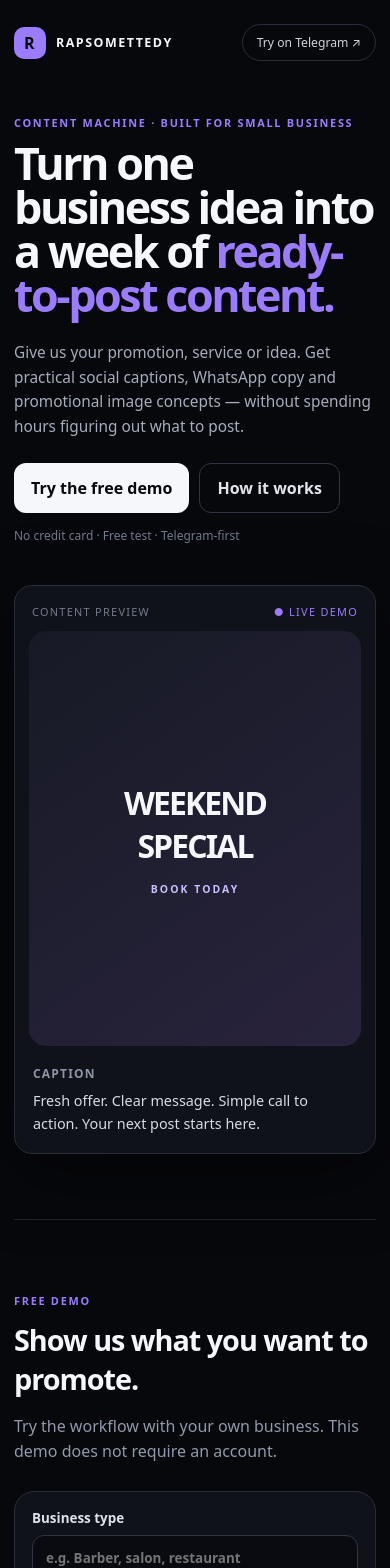
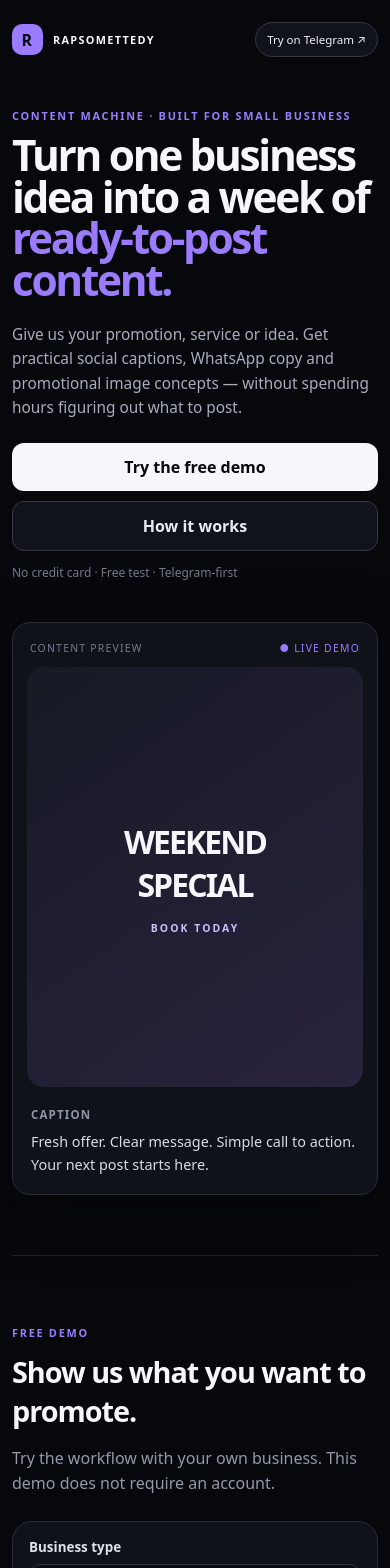
Before and after one commit to Rapsometeddy/rapsometeddy-content-machine, a Next.js app: page / in a window 390 px wide. Shown: the top 1568 px of the page. Built offline with nearby package versions, Linux system fonts and the light colour scheme.

Commit message:
Polish mobile landing page and fix responsive layout

```diff
--- a/app/globals.css
+++ b/app/globals.css
@@ -1,49 +1,54 @@
 *{box-sizing:border-box}
 html{scroll-behavior:smooth}
-body{margin:0;background:#07080c;color:#f5f7fb;font-family:system-ui,-apple-system,BlinkMacSystemFont,"Segoe UI",sans-serif}
+body{margin:0;background:#07080c;color:#f5f7fb;font-family:system-ui,-apple-system,BlinkMacSystemFont,"Segoe UI",sans-serif;overflow-x:hidden}
 a{text-decoration:none;color:inherit}
 button,input,textarea{font:inherit}
-.site{max-width:1160px;margin:auto;padding:22px 22px 70px}
-.nav{display:flex;justify-content:space-between;align-items:center;padding:8px 0 42px}
+button{appearance:none}
+.site{width:100%;max-width:1160px;margin:auto;padding:18px 22px 70px}
+.nav{display:flex;justify-content:space-between;align-items:center;gap:16px;padding:8px 0 34px}
 .brand{display:flex;align-items:center;gap:10px;font-weight:850;letter-spacing:.12em;font-size:.78rem}
-.brand-mark{display:grid;place-items:center;width:32px;height:32px;border-radius:10px;background:#9b7cff;color:#08090d;font-size:1rem}
-.nav-link{color:#cfd3df;font-size:.9rem;border:1px solid #292d38;border-radius:999px;padding:9px 14px}
+.brand-mark{display:grid;place-items:center;flex:0 0 34px;width:34px;height:34px;border-radius:10px;background:#9b7cff;color:#08090d;font-size:1rem}
+.nav-link{display:inline-flex;align-items:center;justify-content:center;color:#eef0f6!important;font-size:.82rem;border:1px solid #343846;border-radius:999px;padding:10px 14px;background:#11131a;white-space:nowrap}
+.nav-link:hover{border-color:#9b7cff}
 .eyebrow{letter-spacing:.16em;font-size:.68rem;font-weight:800;color:#9b7cff;margin:0 0 10px}
-h1{font-size:clamp(2.8rem,7vw,5.7rem);line-height:.98;letter-spacing:-.055em;margin:0;max-width:760px}
+h1{font-size:clamp(2.65rem,7vw,5.6rem);line-height:.98;letter-spacing:-.055em;margin:0;max-width:760px}
 h1 span{color:#9b7cff}
 h2{font-size:clamp(1.8rem,4vw,3rem);letter-spacing:-.035em;margin:0 0 10px}
 h3{margin:8px 0 7px}
 p{line-height:1.6}
-.hero{display:grid;grid-template-columns:1.15fr .85fr;gap:58px;align-items:center;padding:48px 0 92px}
-.hero-text{max-width:650px;color:#a7adbd;font-size:1.06rem;margin:24px 0}
+.hero{display:grid;grid-template-columns:1.15fr .85fr;gap:54px;align-items:center;padding:40px 0 82px}
+.hero-text{max-width:650px;color:#a7adbd;font-size:1.04rem;margin:22px 0}
 .hero-actions{display:flex;gap:10px;flex-wrap:wrap}
 .primary-link,.secondary-link,.primary{display:inline-flex;justify-content:center;align-items:center;border-radius:12px;padding:13px 17px;font-weight:800;cursor:pointer}
-.primary-link,.primary{background:#f5f7fb;color:#08090d;border:0}
-.secondary-link{border:1px solid #303541;color:#e1e4ec}
-.micro{color:#737a8b;font-size:.75rem;margin-top:13px}
-.preview{border:1px solid #292d38;border-radius:24px;background:#101219;padding:14px;box-shadow:0 20px 70px #0008}
-.preview-top{display:flex;justify-content:space-between;color:#747b8d;font-size:.68rem;letter-spacing:.12em;padding:4px 3px 12px}
+.primary-link,.primary{background:#f5f7fb;color:#08090d!important;border:0}
+.primary-link:hover,.primary:hover{transform:translateY(-1px)}
+.secondary-link{border:1px solid #343846;color:#e9ebf2!important;background:#11131a}
+.micro{color:#737a8b;font-size:.75rem;margin-top:12px}
+.preview{border:1px solid #292d38;border-radius:24px;background:#101219;padding:14px;box-shadow:0 18px 65px rgba(0,0,0,.45)}
+.preview-top{display:flex;justify-content:space-between;gap:10px;color:#747b8d;font-size:.65rem;letter-spacing:.12em;padding:4px 3px 12px}
 .dot{color:#9b7cff}
 .promo-image{aspect-ratio:4/5;border-radius:17px;background:linear-gradient(145deg,#171a25,#29233d);display:flex;flex-direction:column;justify-content:center;align-items:center;text-align:center;font-size:clamp(2rem,5vw,4rem);font-weight:900;letter-spacing:-.06em}
 .promo-image small{font-size:.65rem;letter-spacing:.2em;margin-top:15px;color:#c8bfff}
-.preview-caption{padding:15px 4px 4px}.preview-caption b{font-size:.75rem;color:#8e95a6;text-transform:uppercase;letter-spacing:.1em}.preview-caption p{margin:6px 0 0;color:#d8dbe4;font-size:.9rem}
-.demo-section,.examples{padding:72px 0;border-top:1px solid #1e222b}
-.section-title{margin-bottom:26px;max-width:650px}.muted{color:#9299aa}
-.demo-grid{display:grid;grid-template-columns:.8fr 1.2fr;gap:16px}
-.demo-form,.result-box{border:1px solid #292d38;background:#101219;border-radius:20px;padding:22px}
+.preview-caption{padding:15px 4px 4px}.preview-caption b{font-size:.72rem;color:#8e95a6;text-transform:uppercase;letter-spacing:.1em}.preview-caption p{margin:6px 0 0;color:#d8dbe4;font-size:.9rem}
+.demo-section,.examples{padding:68px 0;border-top:1px solid #1e222b}
+.section-title{margin-bottom:24px;max-width:650px}.muted{color:#9299aa}
+.demo-grid{display:grid;grid-template-columns:.78fr 1.22fr;gap:16px}
+.demo-form,.result-box{border:1px solid #292d38;background:#101219;border-radius:20px;padding:22px;min-width:0}
 label{display:block;color:#dce0e8;font-size:.84rem;font-weight:700;margin-bottom:16px}
-input,textarea{width:100%;margin-top:8px;background:#090b10;color:#fff;border:1px solid #303541;border-radius:12px;padding:13px;outline:none}
-input:focus,textarea:focus{border-color:#9b7cff}
+input,textarea{display:block;width:100%;max-width:100%;margin-top:8px;background:#090b10;color:#fff;border:1px solid #303541;border-radius:12px;padding:13px;outline:none}
+input:focus,textarea:focus{border-color:#9b7cff;box-shadow:0 0 0 2px rgba(155,124,255,.12)}
 textarea{min-height:130px;resize:vertical}
 .primary{width:100%;cursor:pointer}
 .chips{display:flex;gap:7px;flex-wrap:wrap;margin-top:11px}
-.chip{background:#191c24;color:#cdd2df;border:1px solid #2c303b;border-radius:999px;padding:7px 10px;font-size:.76rem;cursor:pointer}
+.chip{background:#191c24!important;color:#cdd2df!important;border:1px solid #2c303b!important;border-radius:999px;padding:7px 10px;font-size:.76rem;cursor:pointer}
+.chip:hover{border-color:#9b7cff!important}
 .result-label{font-size:.67rem;letter-spacing:.15em;color:#9b7cff;font-weight:800}
 .empty-result{min-height:300px;display:grid;place-content:center;text-align:center;color:#737a8b}.empty-result b{color:#dce0e8}.empty-result p{margin-top:3px}
 .result-block{margin-top:16px;background:#090b10;border:1px solid #252934;border-radius:14px;padding:15px}.result-block b{font-size:.78rem;color:#aeb4c3}.result-block p{white-space:pre-wrap;color:#e0e3ea;margin:8px 0 0}
-.how{display:grid;grid-template-columns:.7fr 1.3fr;gap:40px;padding:72px 0;border-top:1px solid #1e222b}.steps{display:grid;grid-template-columns:repeat(3,1fr);gap:12px}.steps div{padding:18px;border-top:1px solid #353a47}.steps strong{display:block;color:#9b7cff;font-size:.72rem;margin-bottom:30px}.steps b{display:block}.steps p{color:#8f96a7;font-size:.84rem;margin-bottom:0}
+.how{display:grid;grid-template-columns:.7fr 1.3fr;gap:40px;padding:68px 0;border-top:1px solid #1e222b}
+.steps{display:grid;grid-template-columns:repeat(3,1fr);gap:12px}.steps div{padding:18px;border-top:1px solid #353a47}.steps strong{display:block;color:#9b7cff;font-size:.72rem;margin-bottom:30px}.steps b{display:block}.steps p{color:#8f96a7;font-size:.84rem;margin-bottom:0}
 .example-grid{display:grid;grid-template-columns:repeat(3,1fr);gap:14px}.example{border:1px solid #292d38;border-radius:18px;background:#101219;padding:12px}.example-art{aspect-ratio:1.15;border-radius:12px;background:#181b24;display:grid;place-items:center;text-align:center;font-weight:900;font-size:1.8rem;letter-spacing:-.04em}.example p{color:#9097a8;font-size:.86rem}.tag{color:#9b7cff!important;text-transform:uppercase;font-size:.66rem!important;letter-spacing:.12em;font-weight:800;margin:14px 0 0!important}
-.cta{margin-top:72px;text-align:center;border:1px solid #2b2f3a;border-radius:24px;padding:58px 22px;background:radial-gradient(circle at 50% 0,#211b3b 0,#101219 48%,#101219 100%)}.cta p:not(.eyebrow){color:#979eae;max-width:560px;margin:0 auto 22px}
+.cta{margin-top:68px;text-align:center;border:1px solid #2b2f3a;border-radius:24px;padding:55px 22px;background:radial-gradient(circle at 50% 0,#211b3b 0,#101219 48%,#101219 100%)}.cta p:not(.eyebrow){color:#979eae;max-width:560px;margin:0 auto 22px}
 footer{display:flex;justify-content:space-between;gap:15px;color:#666d7c;font-size:.72rem;padding-top:28px}
-@media(max-width:800px){.hero{grid-template-columns:1fr;gap:28px;padding-top:25px}.demo-grid,.how{grid-template-columns:1fr}.steps,.example-grid{grid-template-columns:1fr}.hero{padding-bottom:65px}}
-@media(max-width:520px){.site{padding:16px 14px 50px}.nav{padding-bottom:28px}.nav-link{font-size:.76rem}.hero-text{font-size:.96rem}.preview{border-radius:18px}.demo-form,.result-box{padding:17px}footer{flex-direction:column}}
+@media(max-width:800px){.site{padding-left:16px;padding-right:16px}.hero{grid-template-columns:1fr;gap:28px;padding-top:25px}.demo-grid,.how{grid-template-columns:1fr}.steps,.example-grid{grid-template-columns:1fr}.hero{padding-bottom:60px}}
+@media(max-width:520px){.site{padding:14px 12px 45px}.nav{padding-bottom:25px}.brand{font-size:.68rem}.brand-mark{width:31px;height:31px;flex-basis:31px}.nav-link{font-size:.72rem;padding:9px 11px}.hero-text{font-size:.96rem}.hero-actions{display:grid;grid-template-columns:1fr}.primary-link,.secondary-link{width:100%;text-align:center}.preview{border-radius:18px}.demo-form,.result-box{padding:16px}input,textarea{font-size:16px}footer{flex-direction:column}}
```
